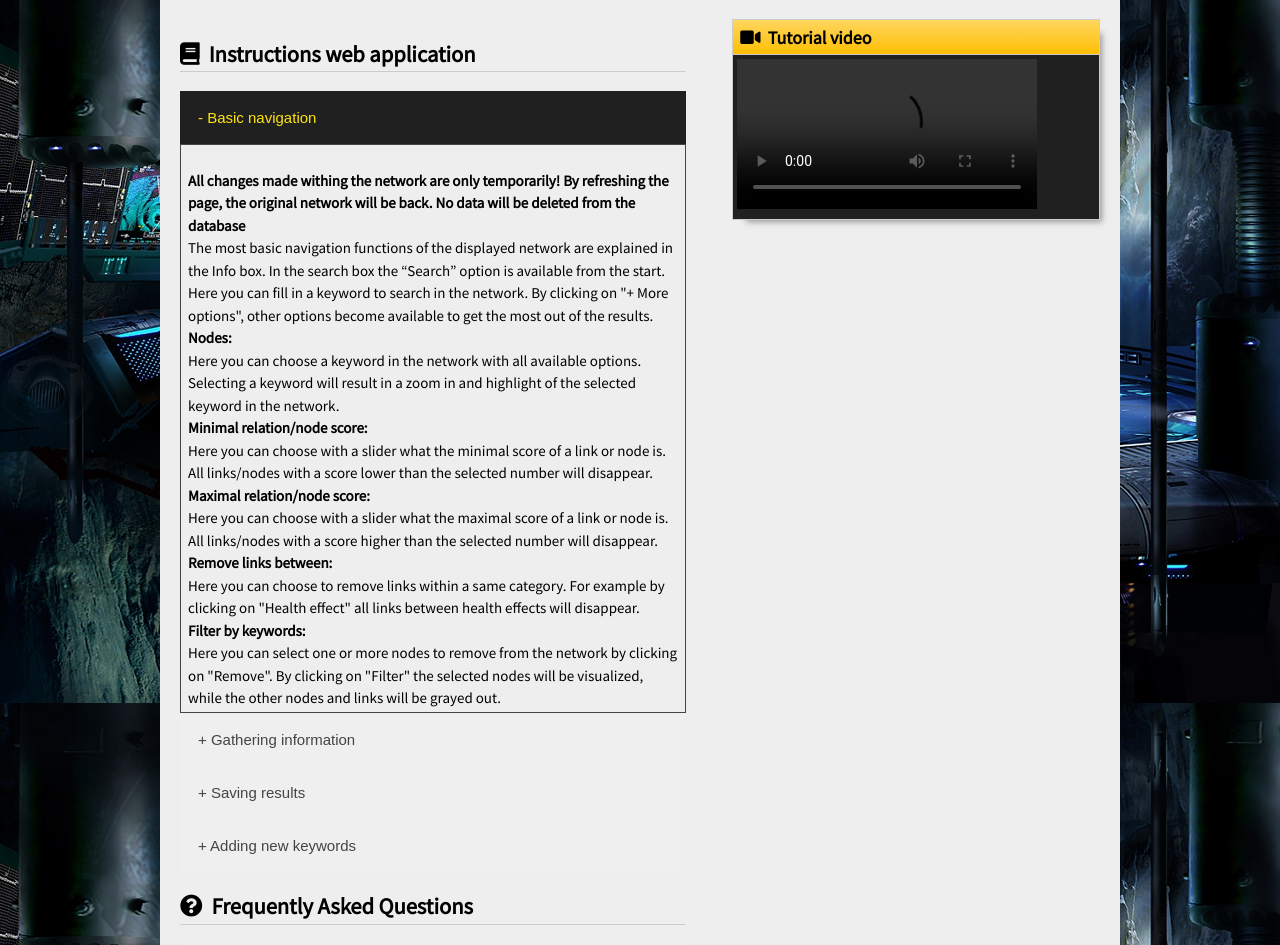
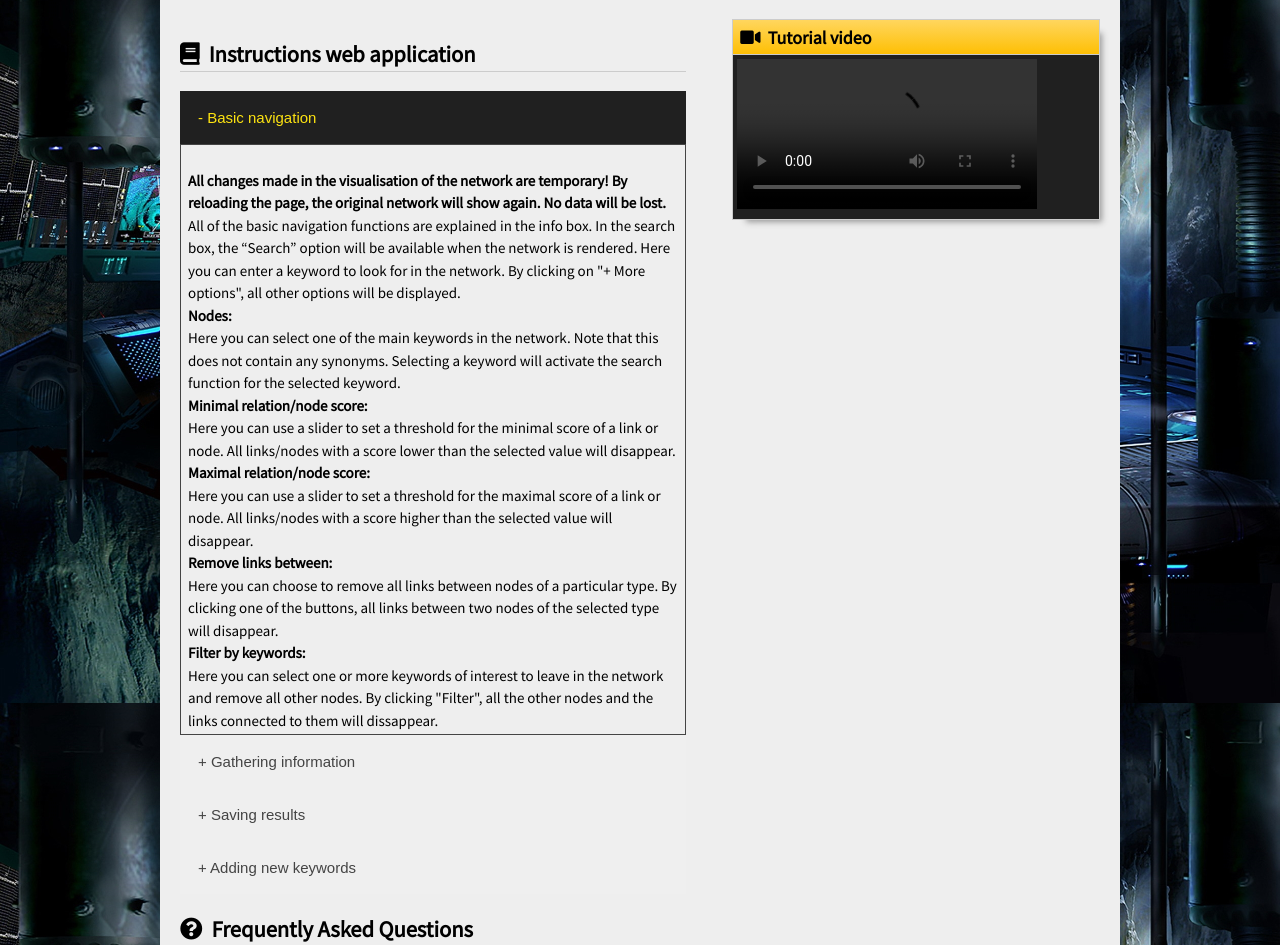
Before and after one commit to FiniDG-HAN/BATMAN, a Flask app: page /help in a window 1280 px wide, after a click on "+ Basic navigation". Shown: the part 97-1042 px from the top of the page. Run offline with Flask 2, Linux system fonts and the light colour scheme; some libraries are stand-ins or nearby versions; grey boxes are pictures that could not be loaded.

Commit message:
Help page links, changed hitcount to nodescore

```diff
--- a/static/css/style.css
+++ b/static/css/style.css
@@ -408,6 +408,10 @@ ul {
 	box-shadow: 8px 8px 6px -6px #999;
 }
 
+#network line, #network circle, #network text {
+	cursor: url(../cursor/pointer.cur), auto;
+}
+
 /* Search */
 #search-widget {
 	padding: 1%;
--- a/templates/help.html
+++ b/templates/help.html
@@ -22,35 +22,32 @@ boxes). Source: https://www.w3schools.com/howto/howto_js_accordion.asp
   <button class="accordion">+ Basic navigation</button>
   <div class="panel">
     <p>
-  <b>All changes made withing the network are only temporarily! By refreshing the page, the original network will be back. No data will be deleted from the database</b><br>
-  The most basic navigation functions of the displayed network are explained in the Info box. In the search box the “Search” option is available from the start. Here you can fill in a keyword to search in the network. By clicking on "+ More options", other options become available to get the most out of the results. <br>
-  <b>Nodes:</b><br> Here you can choose a keyword in the network with all available options. Selecting a keyword will result in a zoom in and highlight of the selected keyword in the network.<br>
-  <b>Minimal relation/node score:</b><br> Here you can choose with a slider what the minimal score of a link or node is. All links/nodes with a score lower than the selected number will disappear.<br>
-  <b>Maximal relation/node score:</b><br> Here you can choose with a slider what the maximal score of a link or node is. All links/nodes with a score higher than the selected number will disappear.<br>
-  <b>Remove links between:</b><br> Here you can choose to remove links within a same category. For example by clicking on "Health effect" all links between health effects will disappear.<br>
-  <b>Filter by keywords:</b><br> Here you can select one or more nodes to remove from the network by clicking on "Remove". By clicking on "Filter" the selected nodes will be visualized, while the other nodes and links will be grayed out.
-    </p>
+  <b>All changes made in the visualisation of the network are temporary! By reloading the page, the original network will show again. No data will be lost.</b><br>
+  All of the basic navigation functions are explained in the info box. In the search box, the “Search” option will be available when the network is rendered. Here you can enter a keyword to look for in the network. By clicking on "+ More options", all other options will be displayed.<br>
+  <b>Nodes:</b><br> Here you can select one of the main keywords in the network. Note that this does not contain any synonyms. Selecting a keyword will activate the search function for the selected keyword.<br>
+  <b>Minimal relation/node score:</b><br> Here you can use a slider to set a threshold for the minimal score of a link or node. All links/nodes with a score lower than the selected value will disappear.<br>
+  <b>Maximal relation/node score:</b><br> Here you can use a slider to set a threshold for the maximal score of a link or node. All links/nodes with a score higher than the selected value will disappear.<br>
+  <b>Remove links between:</b><br> Here you can choose to remove all links between nodes of a particular type. By clicking one of the buttons, all links between two nodes of the selected type will disappear.<br>
+  <b>Filter by keywords:</b><br> Here you can select one or more keywords of interest to leave in the network and remove all other nodes. By clicking "Filter", all the other nodes and the links connected to them will dissappear.</p>
   </div>
   <button class="accordion">+ Gathering information</button>
   <div class="panel">
-    <p>By clicking on either a node or link, the Info box will show new information about the specific item you clicked on. This includes but is not limited to: type (health_effect, compound, organism), information about the associated articles and the total hitcount in all the found articles. In this box, there are several buttons at the bottom. "Release node" sets the node free, if the user has dragged the node (which sets the location of the node). "Zoom in on node" or "Zoom in on link" highlights the node/link and zooms in to that region on the network. "Remove node" or "Remove link" removes the node/link from the network. In case of removing nodes, the associates links with that node will disappear as well. The "Download table" button saves the results from either the node or link (see below).
-    </p>
+    <p>By clicking on either a node or link, the info box will show the properties of the item you selected. This includes: type (health effect, compound, organism), information about the associated articles and the total score of based on the found articles. In addition, there will be several buttons at the bottom. "Release node" will set the node free after it was dragged (which will fix the position of the node). "Zoom in on node" or "Zoom in on link" will center the screen on the selected item and zoom in on it, unless the user already zoomed in a certain extent. "Remove node" or "Remove link" removes the slected node/link from the network. In case of removing nodes, the directly connected links will disappear as well. The "Download table" button allows the user to save the table of PubMed articles (<a onclick="toggleAccordion(acc[1]);toggleAccordion(acc[2]);" href="#">see "Saving results"</a>).</p>
   </div>
   <button class="accordion">+ Saving results</button>
   <div class="panel">
-    <p>Results can be saved in several ways. One is by clicking on "Download as PNG". The network as shown will be saved in a .png format (image). Another way is by clicking on either a link or node and clicking on the "Download table" button. Here an tab delimited TSV file is generated. This is a file format that is recognized by Excel and LibreOffice Calc. It contains all the PubMedIDs, article titles and other information about all the scientific articles that are linked to that specific node or link.
-    </p>
+    <p>There are two ways to save results. One is by clicking on "Download as PNG". The network as shown will be saved in a Portable Network Graphics format (image). The other way is by selecting a link or node and clicking on the "Download table" button. Here a Tab Separated Values file is generated containing the table of PubMed articles. This file format can for example be opened in Microsoft Excel. It contains all the PubMedIDs, article titles and other information about all the scientific articles that are linked to the selected node or link.</p>
   </div>
   <button class="accordion">+ Adding new keywords</button>
   <div class="panel">
-    <p>If you want to add keywords that are not available in the existing network, you can use the contact page for a request. Please specificity the keywords and the category of the keywords (organism, compound, health effect or other).
-    </p>
+    <p>If you wish to add keywords that are not available in the existing network, you can use the contact page for a request. Please specify the desired keywords and the keyword types (organism, compound, health effect or other).</p>
   </div>
   <!-- FAQ -->
   <h2><i class="fas fa-question-circle"></i> &nbsp;Frequently Asked Questions</h2>
   <button class="accordion">+ What is text mining?</button>
   <div class="panel">
-    <p>The basis of text mining is deriving information from text. With our application it means deriving interesting relationships between biochemical keywords to answer biological research questions. In short, this application finds specific keywords using the PubMed database of biochemical research papers, to find possible interesting articles. It does this by finding articles which has a combination of two keywords in either the articles abstract, title or both. The number of articles found with this specific combination of keywords, the frequency of occurrence of the keywords and the origin of the found keywords (title or abstract) determines a relationship score between the keywords. By doing this for multiple keywords, a network of keywords (nodes) and the relationships between them (links) will be generated. The network will visualize the strength of the relationships with thicker nodes (relative to the occurrence of the keyword in total and the placement of the keywords in the abstract or title) and thicker links (relative to the amount of overlapping PubMed articles and the placement of the keywords in the abstract or title). See "How is the node score and link score calculated?"
+    <p>The basis of text mining is deriving information from text. In case of the BATMAN web application, it means deriving interesting relationships between keywords to help answering biological research questions. In short, this application finds specific keywords using the PubMed database of biomedical research paper abstracts, to find interesting articles. This is done by looking for articles which contain a combination of keywords in either the abstract, title or both. The number of articles found with this specific combination of keywords, the frequency of occurrence of the keywords and the origin of the found keywords (title or abstract) determines a relationship score between the keywords. By doing this for multiple keywords, a network of keywords (nodes) and the relationships between them (links) will be generated. In the network the strength of the relationships is visualized in the width of the links (<a onclick="toggleAccordion(acc[4]);toggleAccordion(acc[5]);" href="#">see "How is the node score and link score calculated?"
+  </a>).
     </p>
   </div>
   <button class="accordion">+ How is the node score and link score calculated?</button>
@@ -69,7 +66,7 @@ boxes). Source: https://www.w3schools.com/howto/howto_js_accordion.asp
   <button class="accordion">+ How do I use this application to get the most interesting results?</button>
   <div class="panel">
     <p>The most interesting results can be found by tweaking and zooming the generated network. To help with this, there are additional functions that can be used find specific relationships. One of them is the "Filter by keywords" option that can be found in the "Search" box by clicking "More options". Here it is possible to select more than one keyword, and show only those keywords and the relations between them. By selecting more than two keywords, indirect relationships are possible to arise.
-  Another option that can help is temporary removing nodes from the network. You can use the buttons to remove specific nodes or you can use the option to remove more than one node at once (see "Basic navigation". This makes the network easier to read and interpret. Some examples are shown below.
+  Another option that can help is temporary removing nodes from the network. You can use the buttons to remove specific nodes or you can use the option to remove more than one node at once (<a onclick="toggleAccordion(acc[7]);toggleAccordion(acc[0]);" href="#">see "Basic navigation".</a>) This makes the network easier to read and interpret. Some examples are shown below.
   <h3><img src="{{ url_for('static', filename='img/helpfigure1.png')}}" alt="Finding indirect results in application"></h3>
   <h5>Figure 1:
   Apple has no direct relation with health effect 2, but tomato has a clear direct relationship. However, compound X related to the health effect is also present in apple and therefore could have a relation with this health effect. More researched organisms like <i>C. sativus</i> could create a indirect link to a compound or health effect for a less researched organism like <i>M. charanti</i>.</h5>
@@ -99,7 +96,7 @@ boxes). Source: https://www.w3schools.com/howto/howto_js_accordion.asp
   </div>
   <button class="accordion">+ What are the assumptions and shortcomings of this application? </button>
   <div class="panel">
-    <p>- This application uses the thickness of the nodes and links to visualize the strength of the relationships. A thicker node represents the occurrence of the keyword in all found articles and a thicker link tells you about the amount of overlapping articles and where the keyword is found (abstract or title). However, the more articles or the amount keywords within the articles that are found does not necessarily mean that these keywords or links are more important than others. Some keywords are simply more available in the PubMed database, like cancer vs. osteoporosis or <i>A. thaliana</i> vs. <i>M. charantia</i>. This creates a bias towards these keywords. This also happens with links between keywords, where diabetes+insulin have more overlapping articles and number of found keywords, because these search terms are found in more PubMed articles than for a less known disease and the corresponding acting substance. A possible solution for this problem is to show the results of only a few keywords with the “+ Filter by keywords” option (explained in "Basic navigation"). Here the thin links and/or small nodes can show a indirect relationship. See example at "FAQ - How do I use this application to get the most interesting results?".<br>
+    <p>- This application uses the size of the nodes and links to visualize the strength of the relationships. A larger node represents the occurrence of the keyword in all found articles and a wider link tells you about the amount of overlapping articles and where the keyword is found (abstract or title). However, the more articles or the amount keywords within the articles that are found does not necessarily mean that these keywords or links are more important than others. Some keywords are simply more available in the PubMed database, like cancer vs. osteoporosis or <i>A. thaliana</i> vs. <i>M. charantia</i>. This creates a bias towards these keywords. This also happens with links between keywords, where diabetes+insulin have more overlapping articles and number of found keywords, because these search terms are found in more PubMed articles than for a less known disease and the corresponding acting substance. A possible solution for this problem is to show the results of only a few keywords with the “+ Filter by keywords” option (<a onclick="toggleAccordion(acc[11]);toggleAccordion(acc[0]);" href="#">see "Basic navigation"</a>). Here the thin links and/or small nodes can show a indirect relationship. (<a onclick="toggleAccordion(acc[11]);toggleAccordion(acc[7]);" href="#">see "How do I use this application to get the most interesting results?"</a>).<br>
   <br>- Some results with a test dataset resulted in incomplete abstracts. Further investigation about this showed, that the articles were not filled in correctly by the publishers of that articles. Simply said, this means that the file that our program gets back (a XML file) is incomplete and can therefore not be used to its full potential. According to PubMed, this is the responsibility of the publishers. In the test dataset, there was only two articles that had this problem, but these kinds of articles could be missed by this application.<br>
   <br>- PubMed makes use of synonyms for their search results. Possible wrong synonyms could therefore be added in the found articles. To help you determine if this is the case, clicking on a nodes shows the list of synonyms that PubMed used. Additionally, certain keywords could possibly be a synonym of another keyword in the network, which will cause overlapping results. Therefore it is always necessary to check the used synonyms of interesting parts of the network.<br>
   <br>- This application only searches in the titles, abstracts and keyword lists of all PubMed IDs. This means that articles outside of PubMed are not included. Additionally, not the whole article is used for the text mining search. The reasoning behind this is because most papers are in subscription journals. To see the full text a payment or subscription to that specific publisher/journal is needed. Using free articles only will naturally exclude many interesting papers and using the full text only for free articles will create a big bias towards those articles.<br>
@@ -128,20 +125,21 @@ boxes). Source: https://www.w3schools.com/howto/howto_js_accordion.asp
 <!-- Expand/collapse questions -->
 <script>
 var acc = document.getElementsByClassName("accordion");
-var i;
 
-for (i = 0; i < acc.length; i++) {
-    acc[i].addEventListener("click", function() {
-        this.classList.toggle("active");
-        var panel = this.nextElementSibling;
-        if (panel.style.display === "block") {
-            panel.style.display = "none";
-            this.innerHTML = this.innerHTML.replace("-", "+");
-        } else {
-            panel.style.display = "block";
-            this.innerHTML = this.innerHTML.replace("+", "-");
-        }
-    });
+for (var i = 0; i < acc.length; i++) {
+  acc[i].addEventListener("click", function() { toggleAccordion(this); });
+}
+
+function toggleAccordion(a) {
+    a.classList.toggle("active");
+    var panel = a.nextElementSibling;
+    if (panel.style.display === "block") {
+        panel.style.display = "none";
+        a.innerHTML = a.innerHTML.replace("-", "+");
+    } else {
+        panel.style.display = "block";
+        a.innerHTML = a.innerHTML.replace("+", "-");
+    }
 }
 </script>
 {% endblock %}
--- a/templates/network.html
+++ b/templates/network.html
@@ -58,7 +58,7 @@ of its functionality. For details, see the instructions on the help page.-->
     <h1><i class="fas fa-info-circle"></i> &nbsp;Info</h1>
     <div id="info-content" class="widget-content">
       <h3>Welcome to the BATMAN Network!</h3>
-      <p>Sroll to zoom in and out, drag the left mousebutton on the background to navigate the graph, click an item to select it (and display its properties here), drag nodes to change their positions and doubleclick to fade out all undirectly connecteted nodes. Removing nodes or links does not remove them from the dataset, but only from the visualisation. Reloading the page will bring them back.</p>
+      <p>Scroll to zoom in and out, drag the left mousebutton on the background to navigate the graph, click an item to select it (and display its properties here), drag nodes to change their positions and doubleclick to fade out all undirectly connecteted nodes. Removing nodes or links does not remove them from the dataset, but only from the visualisation. Reloading the page will bring them back. See the <a href="{{ url_for('help') }}">help page</a> for a tutorial.</p>
     </div>
   </div>
 </aside>
```
Also changed, not shown: static/js/network.js (+10 -10 lines), README_Thijn.md.
